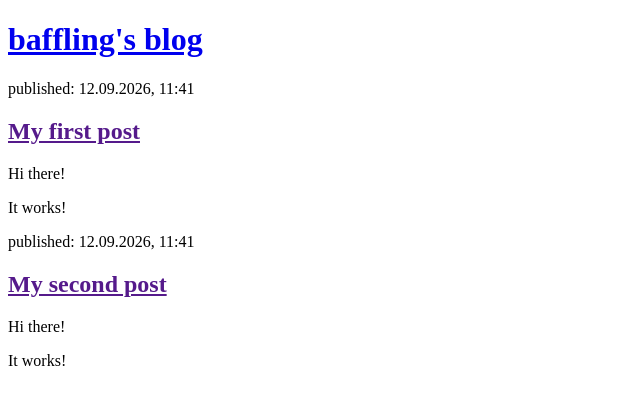
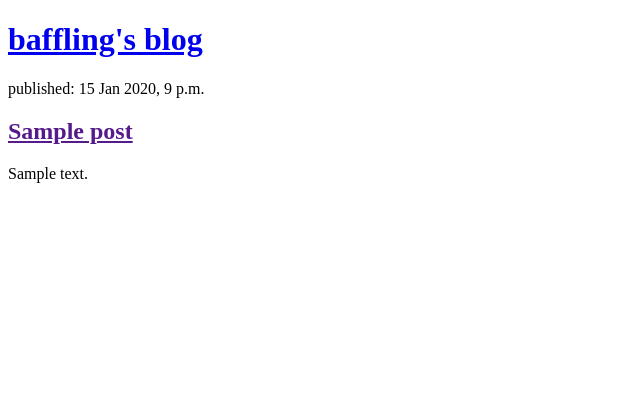
Before and after one commit to bafflinghaze/my-first-blog, a Django app: page / in a window 1280 px wide. Shown: the top 405 px of the page, without its empty margins (0-640 px from the left). Run offline with Django 5.2, Linux system fonts and the light colour scheme; tables that the repository leaves empty hold one stand-in row (values such as "Sample post").

Commit message:
modified template to display posts from database

```diff
--- a/blog/templates/blog/post_list.html
+++ b/blog/templates/blog/post_list.html
@@ -11,19 +11,15 @@
         <h1><a href="/">baffling's blog</a></h1>
     </header>
 
+    {% for post in posts %}
     <article>
-        <time>published: 12.09.2026, 11:41</time>
-        <h2><a href="">My first post</a></h2>
-        <p>Hi there!</p>
-        <p>It works!</p>
+        <time>published: {{ post.published_date }}</time>
+        <h2><a href="">{{ post.title }}</a></h2>
+        <p>{{ post.text|linebreaksbr }}</p>
+
     </article>
 
-    <article>
-        <time>published: 12.09.2026, 11:41</time>
-        <h2><a href="">My second post</a></h2>
-        <p>Hi there!</p>
-        <p>It works!</p>
-    </article>
+    {% endfor %}
 
 
 
--- a/blog/views.py
+++ b/blog/views.py
@@ -1,5 +1,8 @@
 from django.shortcuts import render
+from django.utils import timezone
+from .models import Post
 
 
 def post_list(request):
-    return render(request, "blog/post_list.html", {})
+    posts = Post.objects.filter(published_date__lte=timezone.now()).order_by("published_date")
+    return render(request, "blog/post_list.html", {"posts": posts})
```
